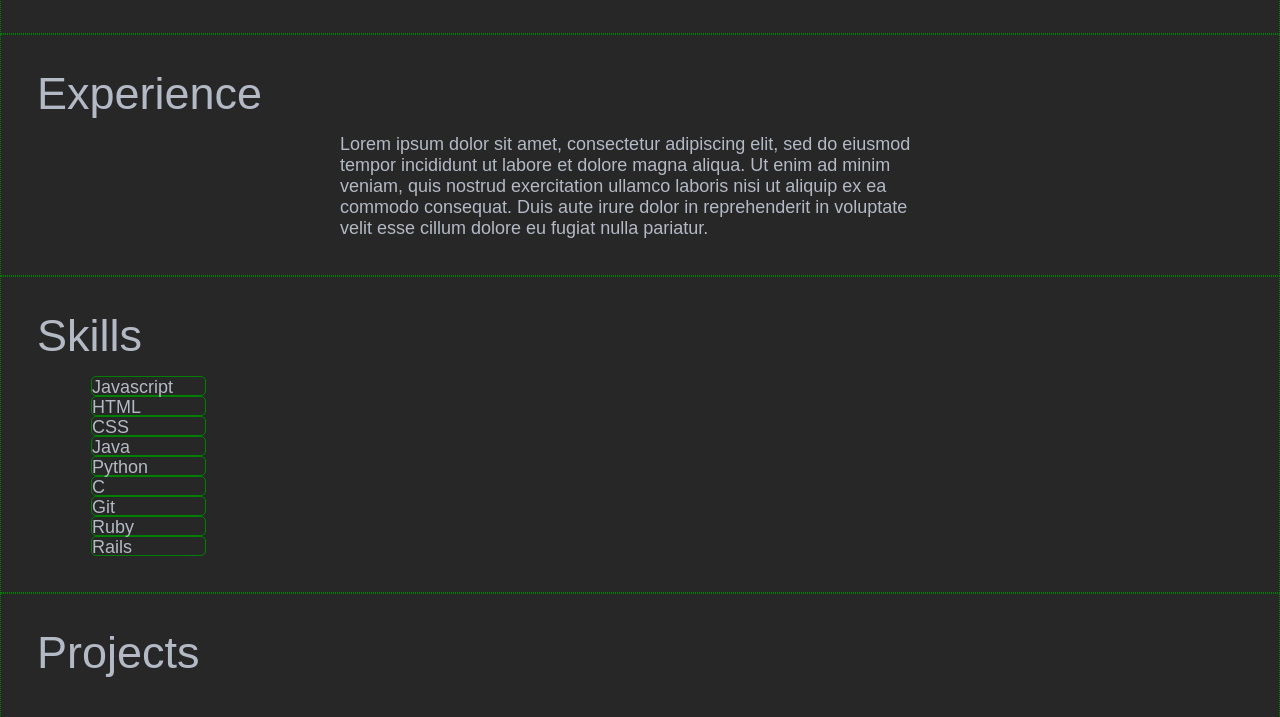
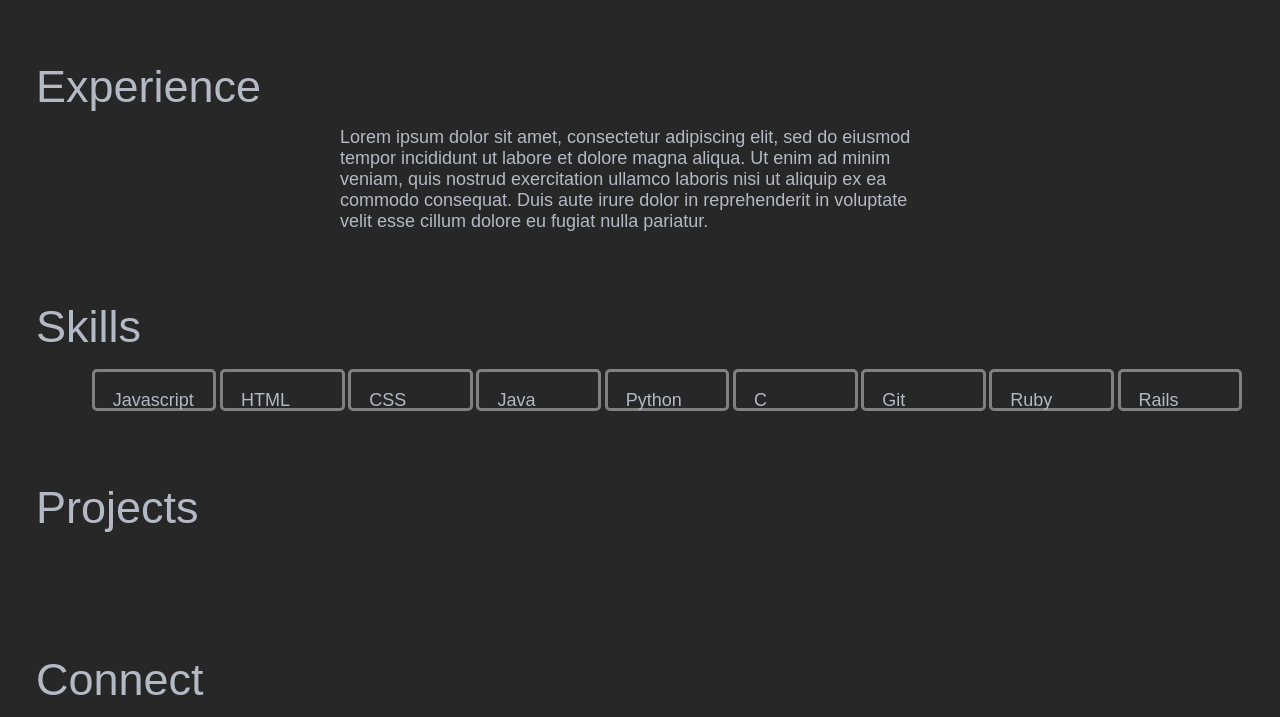
Before and after one commit to LawrenceELee/LawrenceELee.github.io, a plain HTML site: page index.html in a window 1280 px wide. Shown: the part 861-1578 px from the top of the page. Drawn offline with Linux system fonts and the light colour scheme; no server answers.

Commit message:
Prepping for presentation.

```diff
--- a/css/index.css
+++ b/css/index.css
@@ -76,7 +76,7 @@ body {
 }
 
 section {
-  border: 1px dotted var(--brand-color);
+  /*border: 1px dotted var(--brand-color);*/
   padding: 2rem;
 }
 
@@ -194,7 +194,7 @@ a:hover {
 	justify-content: center;
 }
 
-img {
+#avatar img {
 	border-radius: 50%;
 }
 
@@ -205,13 +205,20 @@ img {
   grid-auto-rows: minmax(100px, auto);
 }
 
+#skills ul {
+	display: flex;
+	justify-content: center;
+}
+
 #skills ul li {
   height: 20px;
   border-radius: 5px;
   box-sizing: border-box;
-  /*padding: 1rem;*/
-  width: 10%;
-  border: 1px solid var(--brand-color);
+  padding: 1rem;
+  margin: 0.1rem;
+  width: 33%;
+  border: 3px solid gray;
+  justify-content: center;
 }
 
 #contact ul li {
--- a/js/index.js
+++ b/js/index.js
@@ -10,19 +10,7 @@ copyright.innerHTML  = "&copy;" + thisYear + " Lawrence";
 footer.appendChild(copyright);
 
 
-
 /*
-*/
-let fruits = ['apple', 'orange', 'banana'];
-
-// Get the app element
-let testDiv = document.querySelector('#test');
-
-// Create markup
-testDiv.innerHTML = '<ul>' + fruits.map(function (fruit) {
-	return '<li>' + fruit + '</li>';
-}).join('') + '</ul>';
-
 
 const ratingStars = [...document.getElementsByClassName("fa fa-star-o")];
 const ratingResult = document.querySelector(".rating__result");
@@ -52,6 +40,22 @@ function printRatingResult(result, num = 0) {
 }
 executeRating(ratingStars, ratingResult);
 
+*/
+
+
+
+/*
+
+let fruits = ['apple', 'orange', 'banana'];
+
+// Get the app element
+let testDiv = document.querySelector('#test');
+
+// Create markup
+testDiv.innerHTML = '<ul>' + fruits.map(function (fruit) {
+	return '<li>' + fruit + '</li>';
+}).join('') + '</ul>';
+*/
 
 
 let skills = ["Javascript", "HTML", "CSS", "Java", "Python", "C", "Git", "Ruby", "Rails"];
```
Also changed, not shown: index.html (+2 -9 lines).
